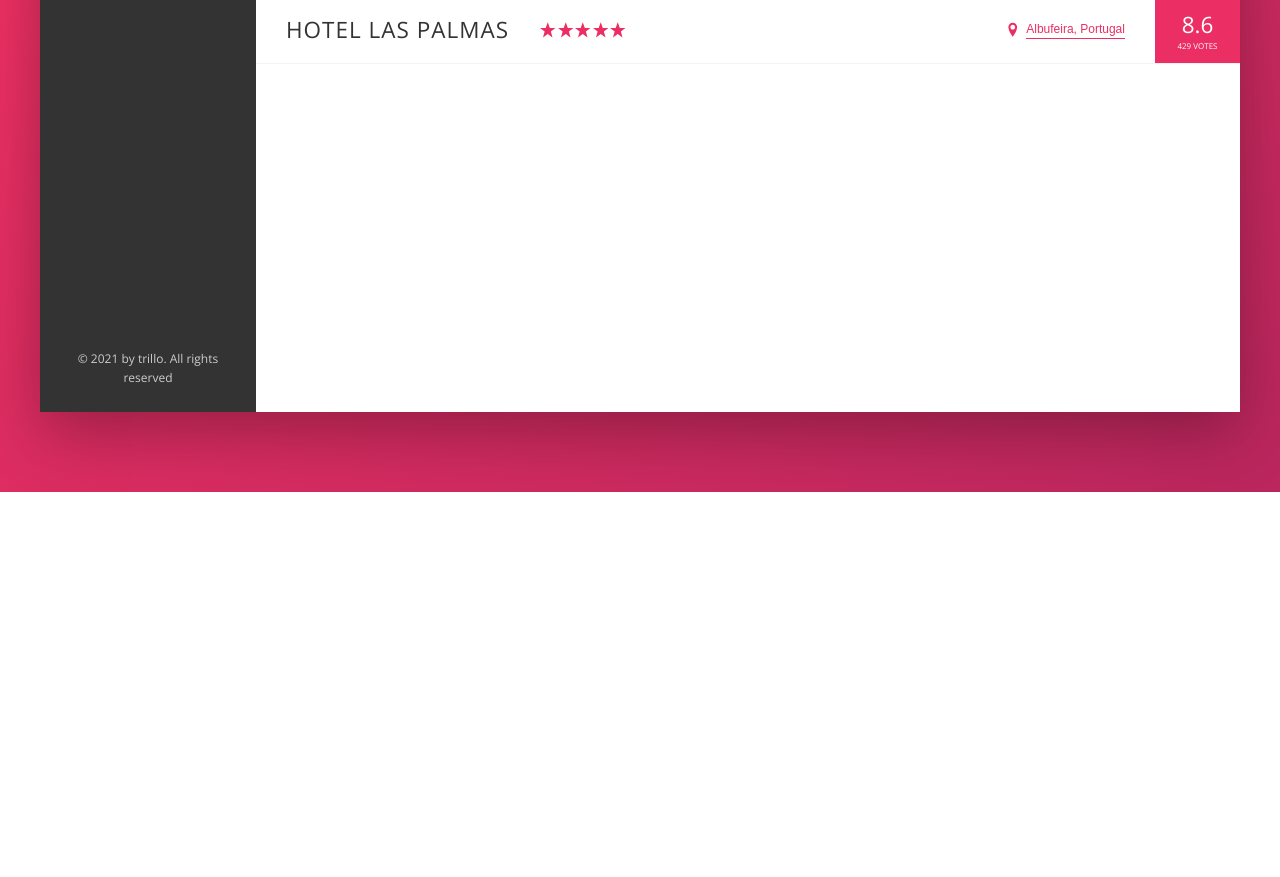
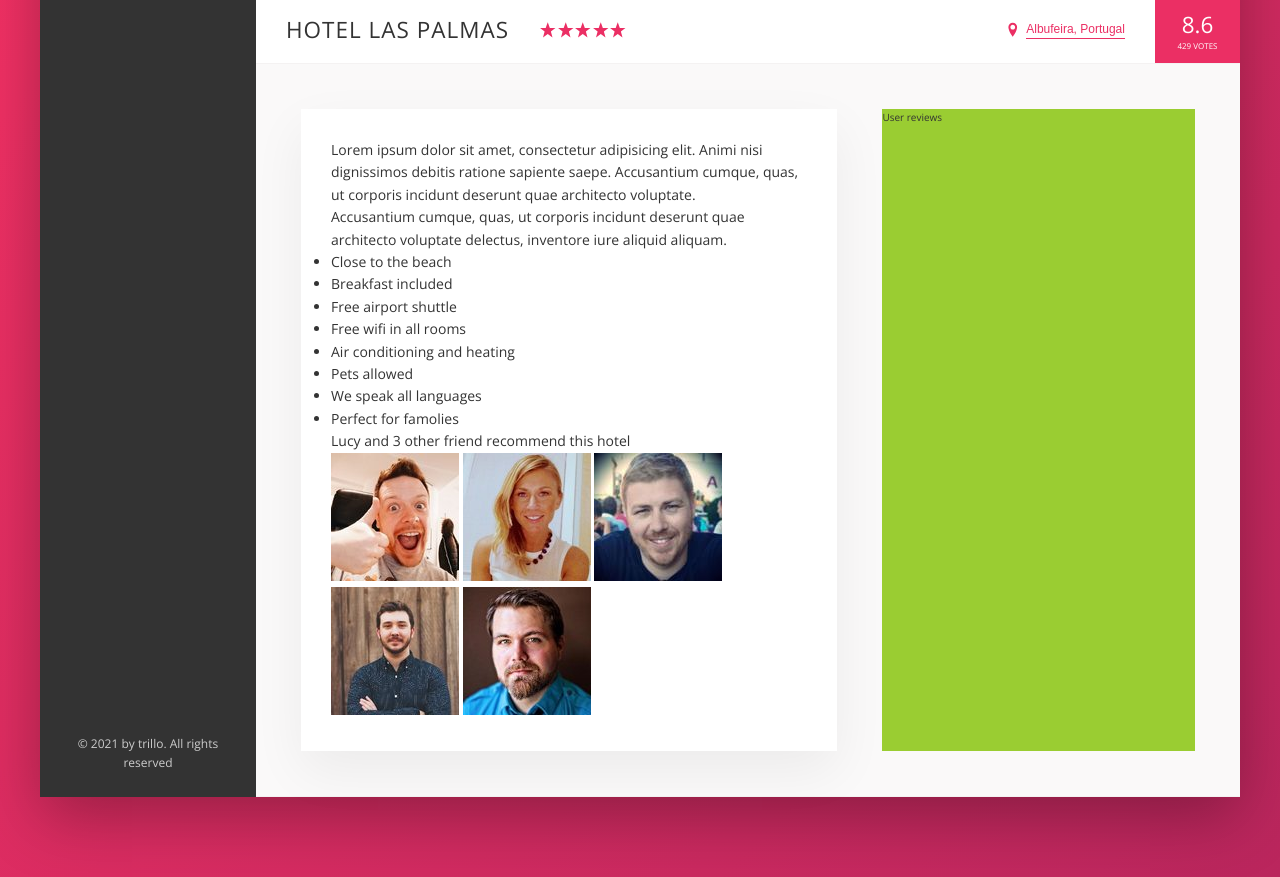
Before and after one commit to limon4ikas/trillo, a website: page index.html in a window 1280 px wide. Shown: the part 538-1415 px from the top of the page. Before the commit the page ends 1030 px from the top, so only its background shows below. Drawn offline with nearby package versions, Linux system fonts and the light colour scheme.

Commit message:
description layout

```diff
--- a/index.html
+++ b/index.html
@@ -153,6 +153,64 @@
               <div class="overview__rating-count">429 votes</div>
             </div>
           </div>
+
+          <div class="detail">
+            <div class="description">
+              <p class="paragraph">
+                Lorem ipsum dolor sit amet, consectetur adipisicing elit. Animi
+                nisi dignissimos debitis ratione sapiente saepe. Accusantium
+                cumque, quas, ut corporis incidunt deserunt quae architecto
+                voluptate.
+              </p>
+              <p class="paragraph">
+                Accusantium cumque, quas, ut corporis incidunt deserunt quae
+                architecto voluptate delectus, inventore iure aliquid aliquam.
+              </p>
+              <ul class="list">
+                <li class="list__item">Close to the beach</li>
+                <li class="list__item">Breakfast included</li>
+                <li class="list__item">Free airport shuttle</li>
+                <li class="list__item">Free wifi in all rooms</li>
+                <li class="list__item">Air conditioning and heating</li>
+                <li class="list__item">Pets allowed</li>
+                <li class="list__item">We speak all languages</li>
+                <li class="list__item">Perfect for famolies</li>
+              </ul>
+              <div class="recommend">
+                <p class="recommend__count">
+                  Lucy and 3 other friend recommend this hotel
+                </p>
+                <div class="recommend__friends">
+                  <img
+                    src="img/user-1.jpg"
+                    alt="Friend 1"
+                    class="recommend__photo"
+                  />
+                  <img
+                    src="img/user-2.jpg"
+                    alt="Friend 2"
+                    class="recommend__photo"
+                  />
+                  <img
+                    src="img/user-3.jpg"
+                    alt="Friend 3"
+                    class="recommend__photo"
+                  />
+                  <img
+                    src="img/user-4.jpg"
+                    alt="Friend 4"
+                    class="recommend__photo"
+                  />
+                  <img
+                    src="img/user-5.jpg"
+                    alt="Friend 5"
+                    class="recommend__photo"
+                  />
+                </div>
+              </div>
+            </div>
+            <div class="user-reviews">User reviews</div>
+          </div>
         </main>
       </div>
     </div>
--- a/sass/_base.scss
+++ b/sass/_base.scss
@@ -13,6 +13,9 @@
   --color-grey-dark-3: #777;
 
   --shadow-dark: 0 2rem 6rem rgba(0, 0, 0, 0.3);
+  --shadow-light: 0 2rem 5rem rgba(0, 0, 0, 0.06);
+
+  --line: 1px solid var(--color-grey-light-2);
 }
 
 *,
--- a/sass/_components.scss
+++ b/sass/_components.scss
@@ -201,7 +201,7 @@
   display: flex;
   align-items: center;
 
-  border-bottom: 1px solid var(--color-grey-light-2);
+  border-bottom: var(--line);
 
   &__heading {
     font-size: 2.25rem;
--- a/sass/_layout.scss
+++ b/sass/_layout.scss
@@ -12,7 +12,7 @@
   font-size: 1.4rem;
   height: 7rem;
   background-color: #fff;
-  border-bottom: 1px solid var(--color-grey-light-2);
+  border-bottom: var(--line);
 
   display: flex;
   justify-content: space-between;
@@ -35,9 +35,26 @@
 
 .hotel-view {
   background-color: #fff;
-
-  //TODO REMOVE
-  height: 80rem;
-
   flex: 1;
 }
+
+.detail {
+  display: flex;
+  padding: 4.5rem;
+  background-color: var(--color-grey-light-1);
+  border-bottom: var(--line);
+}
+
+.description {
+  font-size: 1.4rem;
+  background-color: #fff;
+  box-shadow: var(--shadow-light);
+  padding: 3rem;
+  flex: 0 0 60%;
+  margin-right: 4.5rem;
+}
+
+.user-reviews {
+  background-color: yellowgreen;
+  flex: 1;
+}
```
Also changed, not shown: css/style.css.
